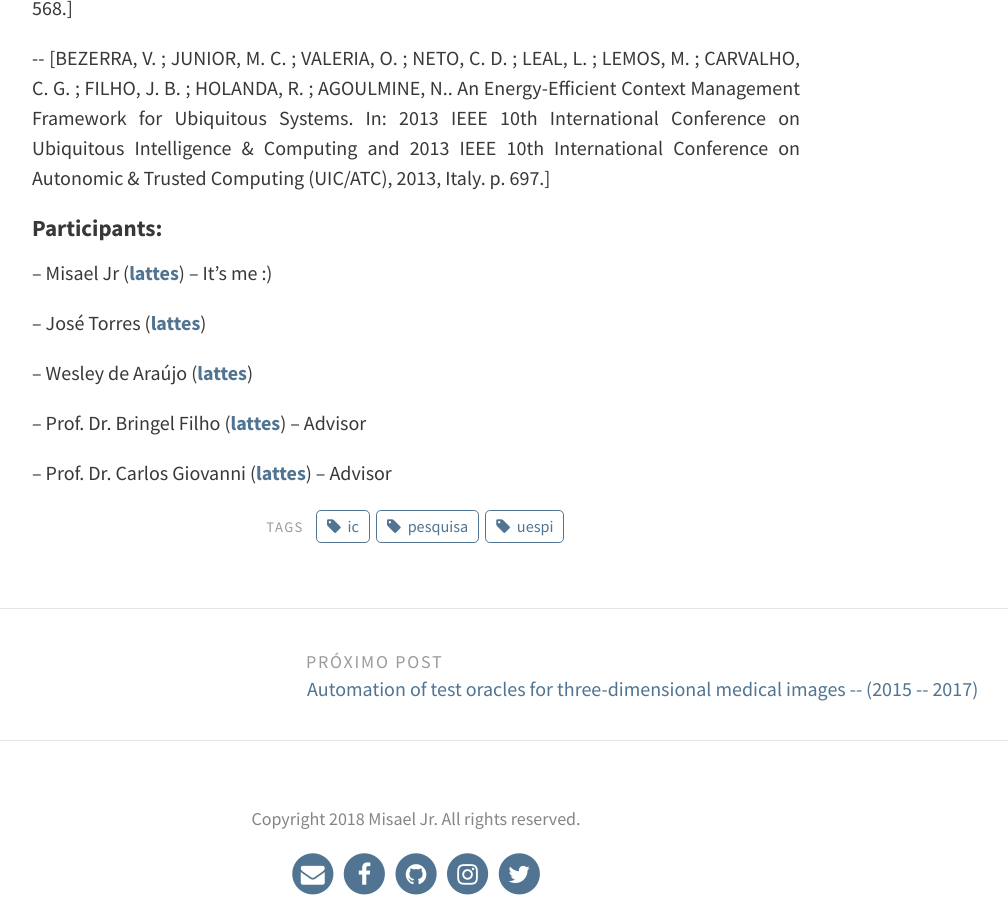
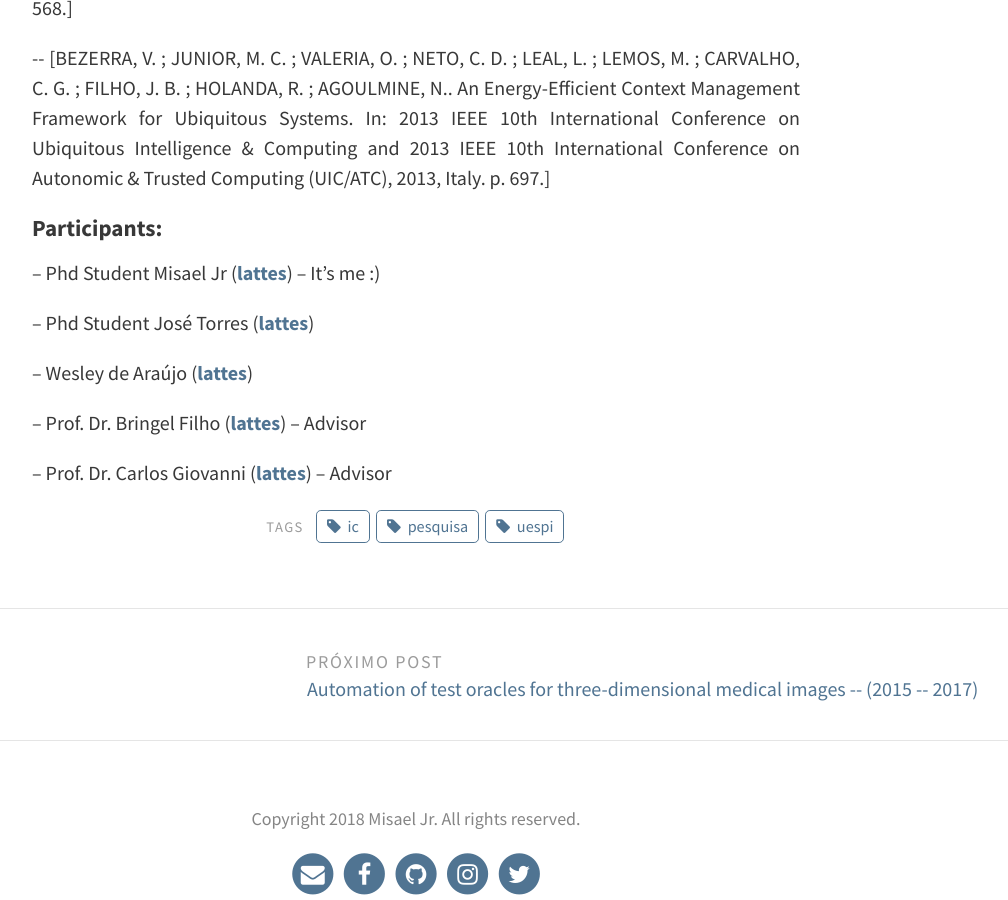
Before and after one commit to misaelljr/misaeljr.github.io, a Jekyll site: the page built from _portfolio/uespi.md, in a window 1280 px wide and 900 px high, scrolled down 1213 px. Shown: the whole window, without its empty margins (224-1232 px from the left). Built offline with Jekyll 4.4.1, drawn with Linux system fonts in a browser that asks for light colours.

Commit message:
Update uespi.md

```diff
--- a/_portfolio/uespi.md
+++ b/_portfolio/uespi.md
@@ -27,9 +27,9 @@ tags: [pesquisa, ic, uespi]
 
 #### Participants:
 
--- Misael Jr (<b><a href="http://lattes.cnpq.br/7927035309009307">lattes</a></b>) -- It's me :)
+-- Phd Student Misael Jr (<b><a href="http://lattes.cnpq.br/7927035309009307">lattes</a></b>) -- It's me :)
 
--- José Torres (<b><a href="http://lattes.cnpq.br/9861146782162614">lattes</a></b>)
+-- Phd Student José Torres (<b><a href="http://lattes.cnpq.br/9861146782162614">lattes</a></b>)
 
 -- Wesley de Araújo (<b><a href="http://lattes.cnpq.br/0059433554725987">lattes</a></b>)
 
```
